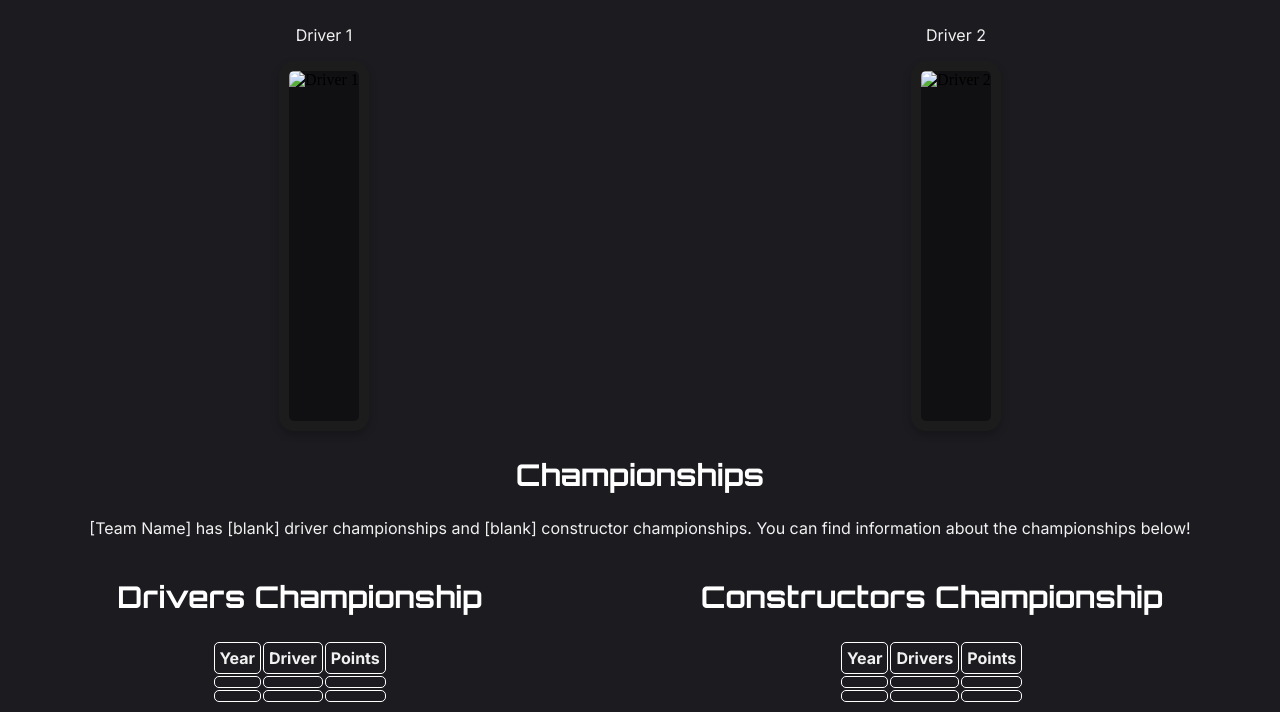
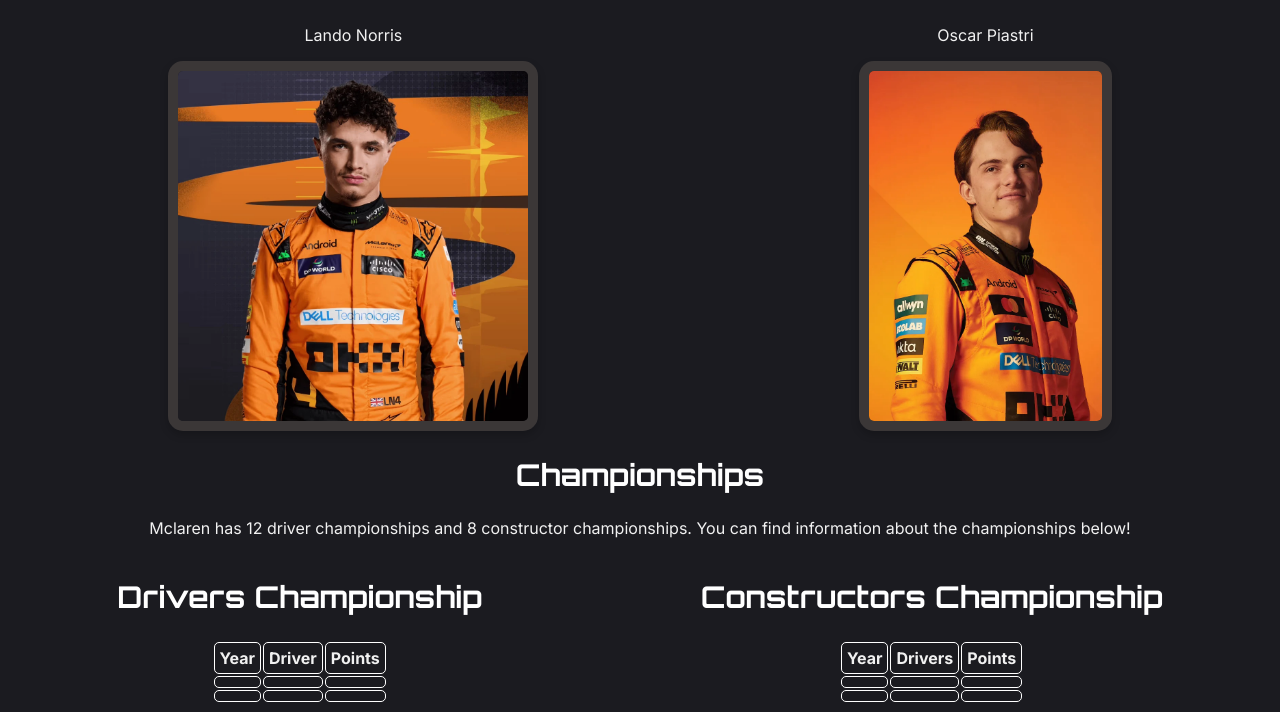
Before and after one commit to amish410/The-F1-Histoire, a plain HTML site: page the teams/mclaren/mclaren.html in a window 1280 px wide. Shown: the part 262-974 px from the top of the page. Drawn offline with Linux system fonts and the light colour scheme; files whose address does not match are found by name.

Commit message:
loading teampages w/js

```diff
--- a/script.js
+++ b/script.js
@@ -1,6 +1,5 @@
 let constructors = []
 let drivers = []
-let teamdata = []
 
 fetch('constructors.json')
     .then(response => response.json())
@@ -14,11 +13,6 @@ fetch('drivers.json')
         drivers = data;
     })
 
-fetch('teaminfo.json')
-    .then(response => response.json())
-    .then(data => {
-        teamdata = data;
-    })
 
 function showdrivers() {
     let year = parseInt(document.getElementById("drivers").value);
@@ -137,12 +131,19 @@ function loadtrackdata(data) {
     document.getElementById("trackinfo").innerHTML = track_data;
 }
 
+function loadteamdata(name) {
+  let teamname = name;
 
-function loadteamdata(team) {
+  fetch('../../teaminfo.json')
+   .then(response => response.json())
+    .then(data => {
+      team = data[teamname];
+      document.getElementById("description").innerHTML = team.description;
+      document.getElementById("driver1").innerHTML = team.drivers[0].name;
+      document.getElementById("driver2").innerHTML = team.drivers[1].name;
+      document.getElementById("driver1image").src = team.drivers[0].image;
+      document.getElementById("driver2image").src = team.drivers[1].image;
+      document.getElementById("numbers").innerHTML = `${teamname.charAt(0).toUpperCase()}${teamname.slice(1)} has ${team.championships.drivers} driver championships and ${team.championships.constructors} constructor championships. You can find information about the championships below!`
 
-  document.addEventListener("DOMContentLoaded", () => {
-    if (window.location.pathname.endsWith(`${team}.html`)) {
-      document.getElementById("description").innerHTML = teamdata[team].description;
-    }
-  });
+    });
 }
--- a/style.css
+++ b/style.css
@@ -116,7 +116,7 @@ input:focus {
     height: 350px;
     margin: 0px;
     border-radius: 15px;
-    border: 10px solid rgb(29, 28, 28);
+    border: 10px solid rgb(59, 55, 55);
     display: block;
     background-color: rgba(0, 0, 0, 0.425);
     box-shadow: 0 4px 8px rgba(0, 0, 0, 0.2);
--- a/teaminfo.json
+++ b/teaminfo.json
@@ -112,8 +112,8 @@
     "teamName": "McLaren",
     "description": "Founded in 1963, McLaren is one of F1’s most successful teams, with a rich history featuring legends like Ayrton Senna, Alain Prost, and Lewis Hamilton.",
     "drivers": [
-      { "name": "Lando Norris", "image": "" },
-      { "name": "Oscar Piastri", "image": "" }
+      { "name": "Lando Norris", "image": "landonorris.png" },
+      { "name": "Oscar Piastri", "image": "oscar.png" }
     ],
     "championships": {
       "drivers": 12,
--- a/the teams/mclaren/mclaren.html
+++ b/the teams/mclaren/mclaren.html
@@ -9,10 +9,11 @@
     <link href="https://fonts.googleapis.com/css2?family=Orbitron:wght@400..900&family=Raleway:ital,wght@0,599;1,599&display=swap" rel="stylesheet">
     <link href="https://fonts.googleapis.com/css2?family=Inter:ital,opsz,wght@0,14..32,100..900;1,14..32,100..900&family=Orbitron:wght@400..900&family=Raleway:ital,wght@0,599;1,599&display=swap" rel="stylesheet">
     <link href="https://fonts.googleapis.com/css2?family=Rubik:ital,wght@0,300..900;1,300..900&display=swap" rel="stylesheet">
-    <script type="text/javascript" src="script.js"></script>
+    <script type="text/javascript" src="../../script.js"></script>
+    <script> loadteamdata("mclaren") </script>
 </head>
 <body style="background-color: #1b1b20;">
-    <h1 id="teamName">McLaren</h1>
+    <h1 id="teamName">Mc<span style="color: #FF1801;">Laren</span></h1>
     <p id="description">Team Desc</p>
 
     <br>
@@ -20,21 +21,21 @@
     <h2>The Drivers</h2>
     <div style="display: grid; grid-template-columns: auto auto; justify-items: center;">
         <div style="text-align: center;">
-            <p id="driver0">Driver 1</p>
-            <img id="driver0image" src="Driver 1" alt="Driver 1" class="image-box">
+            <p id="driver1">Driver 1</p>
+            <img id="driver1image" src="" alt="Driver 1" class="image-box">
         </div>
         <div style="text-align: center;">
-            <p id="driver1">Driver 2</p>
-            <img id="driver1image" src="Driver 2" alt="Driver 2" class="image-box">
+            <p id="driver2">Driver 2</p>
+            <img id="driver2image" src="" alt="Driver 2" class="image-box">
         </div>
     </div>
 
     <h2>Championships</h2>
-    <p>[Team Name] has [blank] driver championships and [blank] constructor championships. You can find information about the championships below!</p>
+    <p id="numbers">[Team Name] has [blank] driver championships and [blank] constructor championships. You can find information about the championships below!</p>
     <div style="display: flex; justify-content: space-around; align-items: center;">
         <div style="text-align: center;">
             <h2>Drivers Championship</h2>
-            <table class="standings" style="display: flex; justify-content: space-around;">
+            <table class="standings" id="drivers" style="display: flex; justify-content: space-around;">
                 <tr>
                     <th>Year</th>
                     <th>Driver</th>
@@ -54,7 +55,7 @@
         </div>
         <div style="text-align: center;">
             <h2>Constructors Championship</h2>
-            <table class="standings" style="display: flex; justify-content: space-around;">
+            <table class="standings" id="constructors" style="display: flex; justify-content: space-around;">
                 <tr>
                     <th>Year</th>
                     <th>Drivers</th>
```
Also changed, not shown: index.html (+1 -1 lines).
